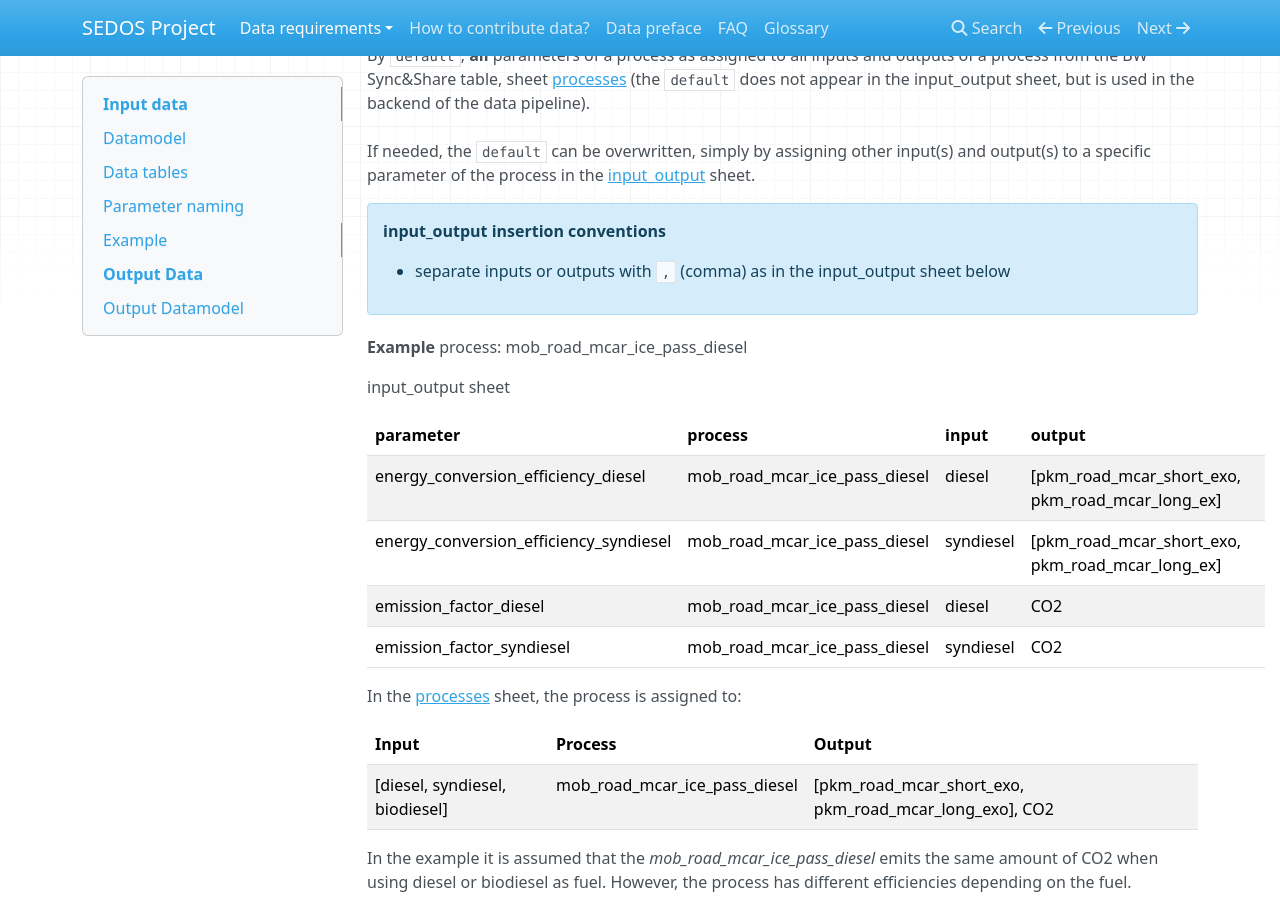
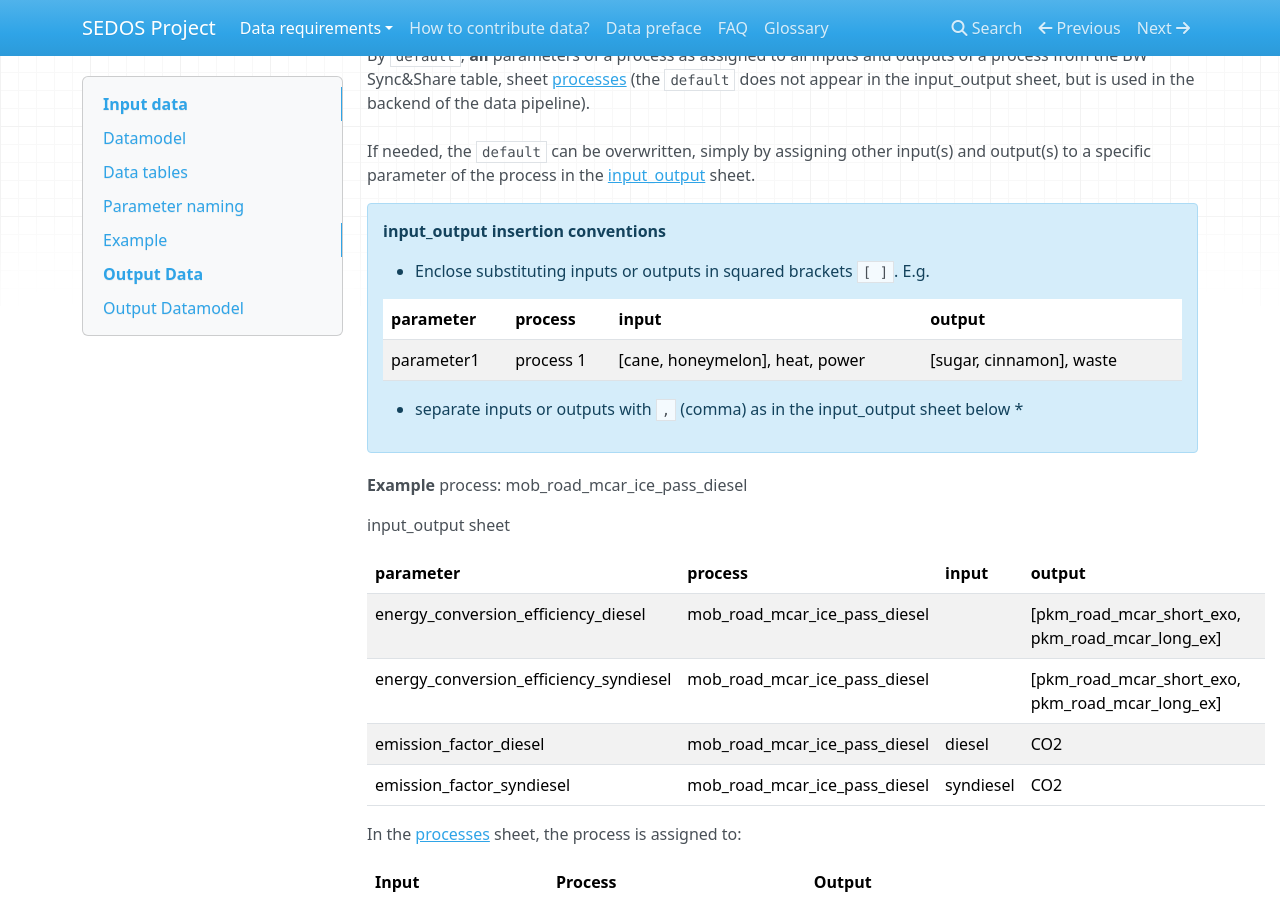
Before and after one commit to sedos-project/organization, an MkDocs documentation site: the page built from docs/data_requirements/input_data.md, in a window 1280 px wide and 900 px high, scrolled down 659 px. Built offline with MkDocs 1.6.1, drawn with Linux system fonts in a browser that asks for light colours; nearby versions of some CDN libraries.

Commit message:
Update input_output insertion conventions

```diff
--- a/docs/data_requirements/input_data.md
+++ b/docs/data_requirements/input_data.md
@@ -40,7 +40,16 @@ parameter of the process in the [input_output](https://bwsyncandshare.kit.edu/f/
 
 !!! Note "input_output insertion conventions"
 
+    * Enclose substituting inputs or outputs in squared brackets `[ ]`. E.g.
+
+      | parameter                              | process                       | input     | output                 |   |
+      |-------------------    ---------------------|-------------------------------|-----------|--------------------------------------------------|---|
+      |  parameter1   | process 1  |     [cane, honeymelon], heat, power      | [sugar, cinnamon], waste  |   |
+
+
+
     * separate inputs or outputs with `,` (comma) as in the input_output sheet below
+    *
 
 **Example** process: mob_road_mcar_ice_pass_diesel
 
@@ -48,8 +57,8 @@ input_output sheet
 
 | parameter                              | process                       | input     | output                                           |   |
 |----------------------------------------|-------------------------------|-----------|--------------------------------------------------|---|
-| energy_conversion_efficiency_diesel    | mob_road_mcar_ice_pass_diesel | diesel    | [pkm_road_mcar_short_exo, pkm_road_mcar_long_ex] |   |
-| energy_conversion_efficiency_syndiesel | mob_road_mcar_ice_pass_diesel | syndiesel | [pkm_road_mcar_short_exo, pkm_road_mcar_long_ex] |   |
+| energy_conversion_efficiency_diesel    | mob_road_mcar_ice_pass_diesel |           | [pkm_road_mcar_short_exo, pkm_road_mcar_long_ex] |   |
+| energy_conversion_efficiency_syndiesel | mob_road_mcar_ice_pass_diesel |           | [pkm_road_mcar_short_exo, pkm_road_mcar_long_ex] |   |
 | emission_factor_diesel                 | mob_road_mcar_ice_pass_diesel | diesel    | CO2                                              |   |
 | emission_factor_syndiesel              | mob_road_mcar_ice_pass_diesel | syndiesel | CO2                                              |   |
 
```
